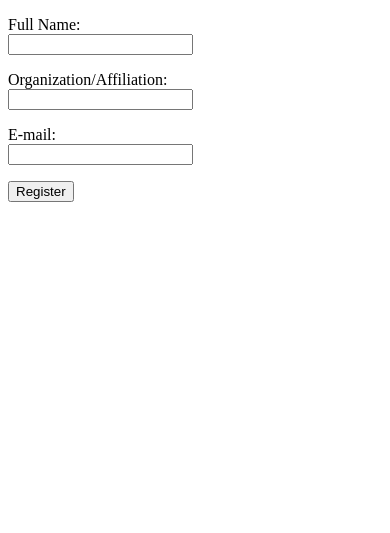
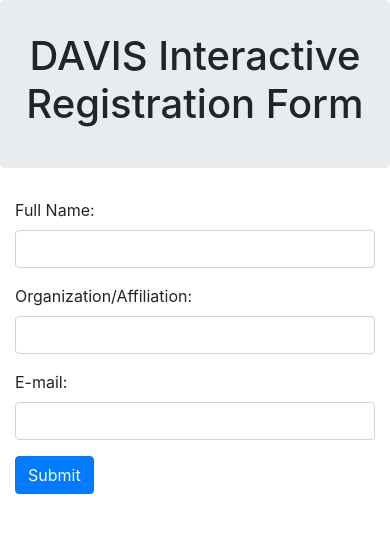
Before and after one commit to albertomontesg/davis-interactive-server, a Django app: page /registration/ in a window 390 px wide. Shown: the top 533 px of the page. Run offline with Django 3.2, Linux system fonts and the light colour scheme; some libraries are stand-ins or nearby versions.

Commit message:
💄 Improved registration UI

```diff
--- a/registration/templates/base.html
+++ b/registration/templates/base.html
@@ -3,11 +3,23 @@
   <head>
     <meta charset="utf-8">
     <meta http-equiv="X-UA-Compatible" content="IE=edge">
-    <meta name="viewport" content="width=device-width, initial-scale=1">
-    <title>{% block title %}DAVIS Interactive Registratin Form{% endblock %}</title>
+    <meta name="viewport" content="width=device-width, initial-scale=1, shrink-to-fit=no">
+		<link rel="stylesheet" href="https://maxcdn.bootstrapcdn.com/bootstrap/4.0.0/css/bootstrap.min.css" integrity="sha384-Gn5384xqQ1aoWXA+058RXPxPg6fy4IWvTNh0E263XmFcJlSAwiGgFAW/dAiS6JXm" crossorigin="anonymous">
+    <title>{% block tabtitle %}{% endblock %}</title>
 
   </head>
+
   <body>
-    {% block content %}{% endblock %}
+		<div class="jumbotron text-center" style="margin-bottom:0">
+			<h1>{% block title %}{% endblock %}</h1>
+		</div>
+
+		<div class="container" style="margin-top:30px">
+			<div class="row">
+				<div class="col-md-6 offset-md-3">
+    			{% block content %}{% endblock %}
+				</div>
+			</div>
+		</div>
   </body>
 </html>
--- a/registration/templates/registration.html
+++ b/registration/templates/registration.html
@@ -1,20 +1,56 @@
 {% extends 'base.html' %}
+{% load widget_tweaks %}
+
+{% block tabtitle %}
+Registration Form
+{% endblock %}
+
+{% block title %}
+DAVIS Interactive Registration Form
+{% endblock %}
+
 
 {% block content %}
-  <form method="post">
-    {% csrf_token %}
-    {% for field in form %}
-      <p>
-        {{ field.label_tag }}<br>
-        {{ field }}
-        {% if field.help_text %}
-          <small style="color: grey">{{ field.help_text }}</small>
-        {% endif %}
-        {% for error in field.errors %}
-          <p style="color: red">{{ error }}</p>
-        {% endfor %}
-      </p>
-    {% endfor %}
-    <button type="submit">Register</button>
-  </form>
+<form method="post" novalidate>
+	{% csrf_token %}
+
+	{% for hidden_field in form.hidden_fields %}
+		{{ hidden_field }}
+	{% endfor %}
+
+	{% if form.non_field_errors %}
+		<div class="alert alert-danger" role="alert">
+			{% for error in form.non_field_errors %}
+				{{ error }}
+			{% endfor %}
+		</div>
+	{% endif %}
+
+	{% for field in form.visible_fields %}
+		<div class="form-group">
+			{{ field.label_tag }}
+
+			{% if form.is_bound %}
+				{% if field.errors %}
+					{% render_field field class="form-control is-invalid" %}
+					{% for error in field.errors %}
+						<div class="invalid-feedback">
+							{{ error }}
+						</div>
+					{% endfor %}
+				{% else %}
+					{% render_field field class="form-control is-valid" %}
+				{% endif %}
+			{% else %}
+				{% render_field field class="form-control" %}
+			{% endif %}
+
+			{% if field.help_text %}
+				<small class="form-text text-muted">{{ field.help_text }}</small>
+			{% endif %}
+		</div>
+	{% endfor %}
+
+	<button type="submit" class="btn btn-primary">Submit</button>
+</form>
 {% endblock %}
--- a/registration/views.py
+++ b/registration/views.py
@@ -17,7 +17,8 @@ def registration(request):
 
             participant.email_participant('DAVIS Challenge Registration',
                                           message)
-            return render(request, 'success.html')
+
+            return render(request, 'success.html', {'participant': participant})
     else:
         form = RegistrationForm()
 
--- a/requirements.txt
+++ b/requirements.txt
@@ -1,2 +1,3 @@
 Django==2.0.4
+django_widget_tweaks==1.4.2
 git+https://github.com/albertomontesg/davis-interactive.git#egg=davisinteractive
--- a/server/settings/base.py
+++ b/server/settings/base.py
@@ -32,6 +32,7 @@ INSTALLED_APPS = [
     'django.contrib.staticfiles',
     'registration.apps.RegistrationConfig',
     'evaluation.apps.EvaluationConfig',
+    'widget_tweaks',
 ]
 
 MIDDLEWARE = [
```
Also changed, not shown: registration/templates/success.html (+14 -1 lines).
